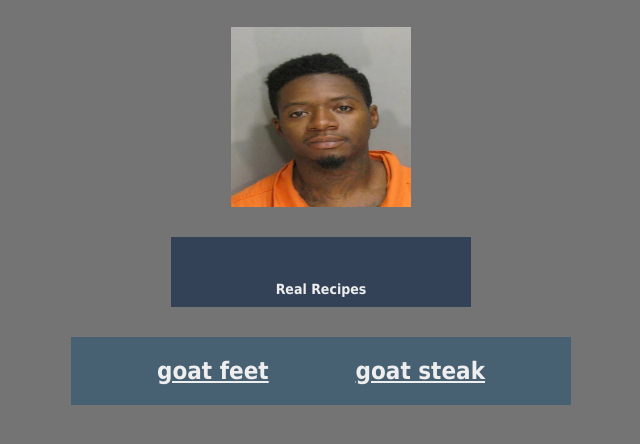
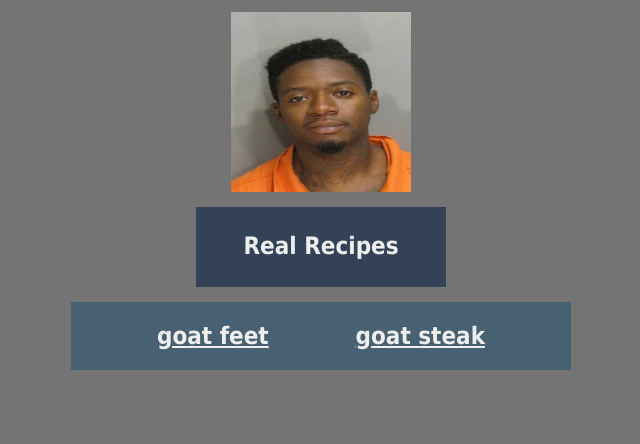
Before and after one commit to bobbyyrice/goat-recipes, a plain HTML site: page index.html in a window 1280 px wide. Shown: the part 72-516 px from the top of the page, without its empty margins (319-959 px from the left). Drawn offline with Linux system fonts and the light colour scheme.

Commit message:
more css yuh

```diff
--- a/index.html
+++ b/index.html
@@ -6,7 +6,7 @@
         <link rel="stylesheet" href="style.css">
             <h1 class="goat" id="a">Goat Recipes</h1>
             <img src="pics/mugshot.jpg" alt="mug shot G" height="180" width="180" id="mugshot">
-            <div class="goat" id="b"><h3>Real Recipes</h3></div>
+            <div class="goat" id="b">Real Recipes</div>
                 <div class="goat" id="c">
                     <a href="recipes/Feet.html" class="test">goat feet</a>
                     <a href="recipes/steak.html" class="test1">goat steak</a>
--- a/style.css
+++ b/style.css
@@ -11,13 +11,16 @@
 .goat{
     color: #EEEEEE;
     display:block
+
 }
 
 #mugshot{
     margin: auto;
     display: block;
-    margin-top: 30px;
+    margin-top: 15px;
+    margin-bottom: 15px;
 }
+
 /* title */
 .goat#a{
     background-color: #548CA8;
@@ -30,6 +33,21 @@
     font-size: 36px;
     font-weight: 700;
 }
+
+/* real recipes */
+.goat#b{
+    display: block;
+    margin: auto;
+    background-color: #334257;
+    height: 80px;
+    width: 250px;
+    margin-bottom: 15px;
+    text-align: center;
+    font-weight: 900;
+    font-size: 24px;
+    padding: 25px;
+}
+
 /* list */
 .goat#c{
     background-color: #476072;
@@ -51,18 +69,20 @@
     font-weight: 1000;
 }
 
-/* real recipes */
-.goat#b{
+/* steak */
+.goatsteak{
+    background-color: #808080;
+    color: #EEEEEE;
+}
+
+#header{
+    margin: auto;
+}
+
+.home,
+.top{
     display: block;
     margin: auto;
-    background-color: #334257;
-    width: 300px;
-    height: 70px;
-    padding: 30px;
-    margin-bottom: 30px;
-    margin-top: 30px;
-    text-align: center;
-    font-weight: 900;
-    color: #EEEEEE;
-    font-size: 12px;
+    margin-top: 15px;
+    margin-bottom: 15px;
 }
```
Also changed, not shown: recipes/steak.html (+7 -7 lines).
